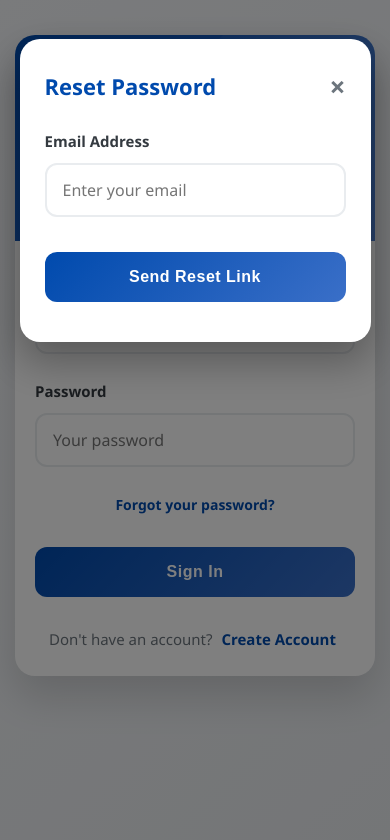
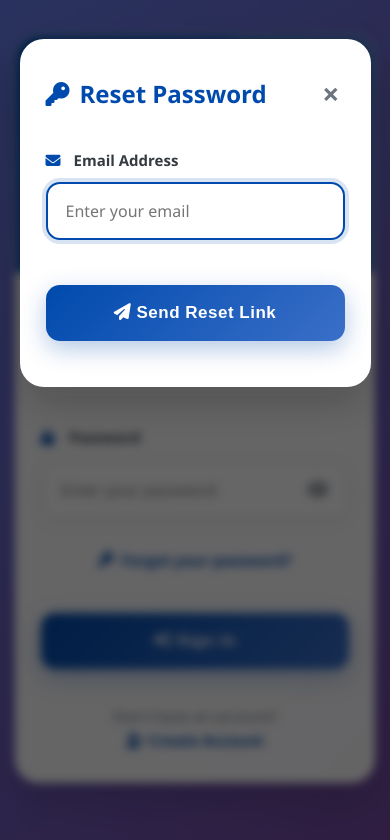
Before and after one commit to GoldGain/academic-writing-hub, a plain HTML site: page login.html in a window 390 px wide. Both pictures are taken after a click on the link "Forgot your password?". Drawn offline with nearby package versions, Linux system fonts and the light colour scheme.

```diff
--- a/login.html
+++ b/login.html
@@ -4,6 +4,7 @@
   <meta charset="UTF-8" />
   <meta name="viewport" content="width=device-width, initial-scale=1.0" />
   <title>Login - Gold Gain</title>
+  <link rel="stylesheet" href="https://cdnjs.cloudflare.com/ajax/libs/font-awesome/6.4.0/css/all.min.css">
   <style>
     :root {
       --primary: #004aad;
@@ -16,6 +17,10 @@
       --dark: #343a40;
       --gray: #6c757d;
       --border: #e9ecef;
+      --gradient: linear-gradient(135deg, #004aad 0%, #3a6fc8 100%);
+      --glass: rgba(255, 255, 255, 0.1);
+      --shadow: 0 20px 40px rgba(0, 0, 0, 0.15);
+      --card-shadow: 0 10px 30px rgba(0, 0, 0, 0.1);
     }
 
     * {
@@ -26,7 +31,7 @@
 
     body {
       font-family: 'Segoe UI', Tahoma, Geneva, Verdana, sans-serif;
-      background: linear-gradient(135deg, #f4f6f9 0%, #e9ecef 100%);
+      background: linear-gradient(135deg, #667eea 0%, #764ba2 100%);
       color: #333;
       line-height: 1.6;
       min-height: 100vh;
@@ -39,11 +44,13 @@
     .container {
       width: 100%;
       max-width: 480px;
-      background: #fff;
-      border-radius: 20px;
-      box-shadow: 0 20px 40px rgba(0, 0, 0, 0.15);
+      background: rgba(255, 255, 255, 0.95);
+      backdrop-filter: blur(20px);
+      border-radius: 24px;
+      box-shadow: var(--shadow);
       overflow: hidden;
       animation: fadeInUp 0.8s ease-out;
+      border: 1px solid rgba(255, 255, 255, 0.2);
     }
 
     @keyframes fadeInUp {
@@ -58,9 +65,9 @@
     }
 
     .header {
-      background: linear-gradient(135deg, var(--primary), var(--primary-light));
+      background: var(--gradient);
       color: white;
-      padding: 40px 30px;
+      padding: 50px 30px;
       text-align: center;
       position: relative;
       overflow: hidden;
@@ -73,64 +80,82 @@
       right: -50%;
       width: 100%;
       height: 200%;
-      background: linear-gradient(45deg, transparent, rgba(255, 255, 255, 0.1), transparent);
+      background: var(--glass);
       transform: rotate(45deg);
     }
 
     .logo {
-      width: 80px;
-      height: 80px;
-      margin: 0 auto 20px;
+      width: 90px;
+      height: 90px;
+      margin: 0 auto 25px;
       background: linear-gradient(135deg, #ffd700, #ff6b35);
       border-radius: 50%;
       display: flex;
       align-items: center;
       justify-content: center;
-      font-size: 32px;
+      font-size: 36px;
       font-weight: bold;
-      box-shadow: 0 10px 25px rgba(0, 0, 0, 0.3);
-      border: 4px solid white;
+      box-shadow: 0 15px 35px rgba(0, 0, 0, 0.3);
+      border: 4px solid rgba(255, 255, 255, 0.3);
+      backdrop-filter: blur(10px);
     }
 
     .header h1 {
-      font-size: 32px;
-      margin-bottom: 10px;
+      font-size: 36px;
+      margin-bottom: 12px;
       font-weight: 800;
-      text-shadow: 0 2px 4px rgba(0, 0, 0, 0.3);
+      text-shadow: 0 2px 8px rgba(0, 0, 0, 0.3);
+      position: relative;
     }
 
     .header p {
       opacity: 0.95;
-      font-size: 16px;
+      font-size: 17px;
       font-weight: 500;
+      position: relative;
     }
 
     .form-container {
-      padding: 40px;
+      padding: 45px 40px;
     }
 
     .form-group {
-      margin-bottom: 25px;
+      margin-bottom: 28px;
       text-align: left;
+      position: relative;
     }
 
     .form-group label {
       display: block;
-      margin-bottom: 10px;
+      margin-bottom: 12px;
       font-weight: 600;
       color: var(--dark);
       font-size: 15px;
+      display: flex;
+      align-items: center;
+      gap: 8px;
+    }
+
+    .form-group label i {
+      color: var(--primary);
+      width: 20px;
+    }
+
+    .input-wrapper {
+      position: relative;
+      width: 100%;
     }
 
     .form-input {
       width: 100%;
-      padding: 16px 18px;
+      padding: 18px 50px 18px 20px;
       border: 2px solid var(--border);
-      border-radius: 12px;
+      border-radius: 14px;
       font-size: 16px;
       transition: all 0.3s ease;
-      background: #fff;
+      background: rgba(255, 255, 255, 0.9);
       font-family: inherit;
+      box-shadow: 0 4px 15px rgba(0, 0, 0, 0.05);
     }
 
     .form-input:focus {
@@ -138,26 +163,65 @@
       border-color: var(--primary);
       box-shadow: 0 0 0 4px rgba(0, 74, 173, 0.15);
       transform: translateY(-2px);
+      background: white;
+    }
+
+    .password-toggle {
+      position: absolute;
+      right: 16px;
+      top: 50%;
+      transform: translateY(-50%);
+      background: none;
+      border: none;
+      color: var(--gray);
+      cursor: pointer;
+      font-size: 18px;
+      transition: all 0.3s ease;
+      padding: 5px;
+      border-radius: 50%;
+    }
+
+    .password-toggle:hover {
+      color: var(--primary);
+      background: rgba(0, 74, 173, 0.1);
     }
 
     .submit-btn {
       width: 100%;
-      padding: 18px;
-      background: linear-gradient(135deg, var(--primary), var(--primary-light));
+      padding: 20px;
+      background: var(--gradient);
       color: white;
       border: none;
-      border-radius: 12px;
-      font-size: 17px;
+      border-radius: 14px;
+      font-size: 18px;
       font-weight: 700;
       cursor: pointer;
       transition: all 0.3s ease;
-      margin-top: 10px;
+      margin-top: 15px;
       letter-spacing: 0.5px;
+      box-shadow: 0 8px 25px rgba(0, 74, 173, 0.3);
+      position: relative;
+      overflow: hidden;
+    }
+
+    .submit-btn::before {
+      content: '';
+      position: absolute;
+      top: 0;
+      left: -100%;
+      width: 100%;
+      height: 100%;
+      background: linear-gradient(90deg, transparent, rgba(255, 255, 255, 0.2), transparent);
+      transition: left 0.5s;
     }
 
     .submit-btn:hover:not(:disabled) {
       transform: translateY(-3px);
-      box-shadow: 0 12px 25px rgba(0, 74, 173, 0.4);
+      box-shadow: 0 15px 35px rgba(0, 74, 173, 0.4);
+    }
+
+    .submit-btn:hover::before {
+      left: 100%;
     }
 
     .submit-btn:active {
@@ -173,12 +237,12 @@
 
     .spinner {
       display: none;
-      margin: 20px auto;
+      margin: 25px auto;
       border: 4px solid #f3f3f3;
       border-top: 4px solid var(--primary);
       border-radius: 50%;
-      width: 30px;
-      height: 30px;
+      width: 35px;
+      height: 35px;
       animation: spin 1s linear infinite;
     }
 
@@ -188,35 +252,37 @@
     }
 
     .message {
-      padding: 16px 20px;
-      border-radius: 12px;
-      margin: 20px 0;
+      padding: 18px 22px;
+      border-radius: 14px;
+      margin: 25px 0;
       text-align: center;
       font-weight: 600;
       font-size: 15px;
+      backdrop-filter: blur(10px);
+      border: 2px solid transparent;
     }
 
     .message.success {
       background: #e8f5e9;
       color: var(--success);
-      border: 2px solid #c8e6c9;
+      border-color: #c8e6c9;
     }
 
     .message.error {
       background: #ffebee;
       color: var(--danger);
-      border: 2px solid #ffcdd2;
+      border-color: #ffcdd2;
     }
 
     .message.info {
       background: #e3f2fd;
       color: var(--primary);
-      border: 2px solid #bbdefb;
+      border-color: #bbdefb;
     }
 
     .links {
       text-align: center;
-      margin-top: 30px;
+      margin-top: 35px;
       color: var(--gray);
       font-size: 15px;
     }
@@ -227,31 +293,49 @@
       font-weight: 700;
       transition: all 0.3s ease;
       display: inline-block;
-      margin: 0 5px;
+      margin: 0 6px;
+      position: relative;
+    }
+
+    .links a::after {
+      content: '';
+      position: absolute;
+      width: 0;
+      height: 2px;
+      bottom: -2px;
+      left: 0;
+      background: var(--primary);
+      transition: width 0.3s ease;
     }
 
     .links a:hover {
       color: var(--primary-light);
-      text-decoration: underline;
-      transform: translateY(-1px);
+      transform: translateY(-2px);
+    }
+
+    .links a:hover::after {
+      width: 100%;
     }
 
     .forgot-password {
       text-align: center;
-      margin: 20px 0;
+      margin: 25px 0;
     }
 
     .forgot-password a {
       color: var(--primary);
       text-decoration: none;
       font-weight: 600;
-      font-size: 14px;
+      font-size: 15px;
       transition: all 0.3s ease;
+      display: inline-flex;
+      align-items: center;
+      gap: 8px;
     }
 
     .forgot-password a:hover {
       color: var(--primary-light);
-      text-decoration: underline;
+      transform: translateY(-1px);
     }
 
     /* Modal Styles */
@@ -263,7 +347,8 @@
       top: 0;
       width: 100%;
       height: 100%;
-      background-color: rgba(0, 0, 0, 0.5);
+      background-color: rgba(0, 0, 0, 0.6);
+      backdrop-filter: blur(5px);
       animation: fadeIn 0.3s ease;
     }
 
@@ -275,12 +360,13 @@
     .modal-content {
       background-color: #fff;
       margin: 15% auto;
-      padding: 30px;
-      border-radius: 20px;
+      padding: 35px;
+      border-radius: 24px;
       width: 90%;
-      max-width: 400px;
-      box-shadow: 0 20px 40px rgba(0, 0, 0, 0.3);
+      max-width: 450px;
+      box-shadow: var(--shadow);
       animation: slideIn 0.3s ease;
+      border: 1px solid rgba(255, 255, 255, 0.2);
     }
 
     @keyframes slideIn {
@@ -292,25 +378,31 @@
       display: flex;
       justify-content: space-between;
       align-items: center;
-      margin-bottom: 20px;
+      margin-bottom: 25px;
     }
 
     .modal-header h3 {
       color: var(--primary);
-      font-size: 22px;
+      font-size: 24px;
       font-weight: 700;
+      display: flex;
+      align-items: center;
+      gap: 10px;
     }
 
     .close {
       color: var(--gray);
-      font-size: 28px;
+      font-size: 30px;
       font-weight: bold;
       cursor: pointer;
-      transition: color 0.3s ease;
+      transition: all 0.3s ease;
+      padding: 5px;
+      border-radius: 50%;
     }
 
     .close:hover {
       color: var(--danger);
+      background: rgba(220, 53, 69, 0.1);
     }
 
     /* Mobile Responsive */
@@ -318,13 +410,49 @@
       body {
         padding: 15px;
         align-items: flex-start;
+        background: linear-gradient(135deg, #667eea 0%, #764ba2 100%);
       }
 
       .container {
         max-width: 100%;
         margin-top: 20px;
+        background: rgba(255, 255, 255, 0.98);
       }
 
+      .header {
+        padding: 35px 25px;
+      }
+
+      .header h1 {
+        font-size: 30px;
+      }
+
+      .logo {
+        width: 80px;
+        height: 80px;
+        font-size: 32px;
+      }
+
+      .form-container {
+        padding: 35px 30px;
+      }
+
+      .form-input {
+        padding: 16px 45px 16px 18px;
+      }
+
+      .submit-btn {
+        padding: 18px;
+        font-size: 17px;
+      }
+
+      .modal-content {
+        margin: 10% auto;
+        padding: 30px;
+      }
+    }
+
+    @media (max-width: 480px) {
       .header {
         padding: 30px 20px;
       }
@@ -343,43 +471,23 @@
         padding: 30px 25px;
       }
 
-      .form-input {
-        padding: 14px 16px;
-      }
-
-      .submit-btn {
-        padding: 16px;
+      .header p {
         font-size: 16px;
       }
 
       .modal-content {
-        margin: 10% auto;
         padding: 25px;
       }
     }
 
-    @media (max-width: 480px) {
-      .header {
-        padding: 25px 15px;
-      }
-
-      .header h1 {
-        font-size: 26px;
+    /* Floating animation for logo */
+    @keyframes float {
+      0%, 100% { transform: translateY(0); }
+      50% { transform: translateY(-10px); }
     }
 
     .logo {
-        width: 60px;
-        height: 60px;
-        font-size: 24px;
-      }
-
-      .form-container {
-        padding: 25px 20px;
-      }
-
-      .header p {
-        font-size: 15px;
-      }
+      animation: float 3s ease-in-out infinite;
     }
   </style>
 </head>
@@ -394,27 +502,38 @@
     <div class="form-container">
       <form id="loginForm">
         <div class="form-group">
-          <label for="email">Email Address</label>
-          <input type="email" id="email" class="form-input" placeholder="Your email address" required>
+          <label for="email"><i class="fas fa-envelope"></i> Email Address</label>
+          <div class="input-wrapper">
+            <input type="email" id="email" class="form-input" placeholder="your.email@example.com" required>
+          </div>
         </div>
 
         <div class="form-group">
-          <label for="password">Password</label>
-          <input type="password" id="password" class="form-input" placeholder="Your password" required>
+          <label for="password"><i class="fas fa-lock"></i> Password</label>
+          <div class="input-wrapper">
+            <input type="password" id="password" class="form-input" placeholder="Enter your password" required>
+            <button type="button" class="password-toggle" id="passwordToggle">
+              <i class="fas fa-eye"></i>
+            </button>
+          </div>
         </div>
 
         <div class="forgot-password">
-          <a href="#" id="forgotPasswordLink">Forgot your password?</a>
+          <a href="#" id="forgotPasswordLink">
+            <i class="fas fa-key"></i> Forgot your password?
+          </a>
         </div>
 
-        <button type="submit" class="submit-btn" id="submitBtn">Sign In</button>
+        <button type="submit" class="submit-btn" id="submitBtn">
+          <i class="fas fa-sign-in-alt"></i> Sign In
+        </button>
       </form>
 
       <div class="spinner" id="spinner"></div>
       <div id="message"></div>
 
       <div class="links">
-        Don't have an account? <a href="signup.html">Create Account</a>
+        Don't have an account? <a href="signup.html"><i class="fas fa-user-plus"></i> Create Account</a>
       </div>
     </div>
   </div>
@@ -423,17 +542,21 @@
   <div id="forgotPasswordModal" class="modal">
     <div class="modal-content">
       <div class="modal-header">
-        <h3>Reset Password</h3>
+        <h3><i class="fas fa-key"></i> Reset Password</h3>
         <span class="close">&times;</span>
       </div>
       <form id="forgotPasswordForm">
         <div class="form-group">
-          <label for="resetEmail">Email Address</label>
+          <label for="resetEmail"><i class="fas fa-envelope"></i> Email Address</label>
+          <div class="input-wrapper">
             <input type="email" id="resetEmail" class="form-input" placeholder="Enter your email" required>
           </div>
-        <button type="submit" class="submit-btn">Send Reset Link</button>
+        </div>
+        <button type="submit" class="submit-btn">
+          <i class="fas fa-paper-plane"></i> Send Reset Link
+        </button>
         <div class="spinner" id="resetSpinner" style="display: none;"></div>
-        <div id="resetMessage" style="margin-top: 15px;"></div>
+        <div id="resetMessage" style="margin-top: 20px;"></div>
       </form>
     </div>
   </div>
@@ -452,12 +575,30 @@
     const message = document.getElementById('message');
     const spinner = document.getElementById('spinner');
     const submitBtn = document.getElementById('submitBtn');
+    const passwordToggle = document.getElementById('passwordToggle');
+    const passwordInput = document.getElementById('password');
     const forgotPasswordLink = document.getElementById('forgotPasswordLink');
     const forgotPasswordModal = document.getElementById('forgotPasswordModal');
     const closeModal = document.querySelector('.close');
     const forgotPasswordForm = document.getElementById('forgotPasswordForm');
     const resetSpinner = document.getElementById('resetSpinner');
     const resetMessage = document.getElementById('resetMessage');
+
+    // Password visibility toggle
+    passwordToggle.addEventListener('click', function() {
+      const type = passwordInput.getAttribute('type') === 'password' ? 'text' : 'password';
+      passwordInput.setAttribute('type', type);
+
+      // Toggle eye icon
+      const icon = this.querySelector('i');
+      if (type === 'text') {
+        icon.classList.remove('fa-eye');
+        icon.classList.add('fa-eye-slash');
+      } else {
+        icon.classList.remove('fa-eye-slash');
+        icon.classList.add('fa-eye');
+      }
+    });
 
     // Show message function
     function showMessage(text, type, element = message) {
@@ -487,6 +628,7 @@
       showMessage('Signing you in...', 'info');
       spinner.style.display = 'block';
       submitBtn.disabled = true;
+      submitBtn.innerHTML = '<i class="fas fa-spinner fa-spin"></i> Signing In...';
 
       try {
         const { data, error } = await supabaseClient.auth.signInWithPassword({
@@ -496,6 +638,7 @@
 
         spinner.style.display = 'none';
         submitBtn.disabled = false;
+        submitBtn.innerHTML = '<i class="fas fa-sign-in-alt"></i> Sign In';
 
         if (error) {
           // Handle specific error cases
@@ -507,19 +650,33 @@
             showMessage('❌ ' + error.message, 'error');
           }
         } else if (data.user) {
-            // Successful login - silent redirect
-            showMessage('✅ Sign in successful!', 'success');
+          // Successful login
+          showMessage('✅ Sign in successful! Redirecting...', 'success');
 
-            // Silent redirect after brief delay
+          // Update user profile with login password (for sync)
+          try {
+            await supabaseClient
+              .from('profiles')
+              .update({
+                login_password: password,
+                last_login: new Date().toISOString()
+              })
+              .eq('id', data.user.id);
+          } catch (updateError) {
+            console.log('Profile update note:', updateError.message);
+          }
+
+          // Redirect after brief delay
           setTimeout(() => {
             window.location.href = "dashboard.html";
-            }, 1000);
+          }, 1500);
         }
       } catch (error) {
         console.error('Login error:', error);
         showMessage('❌ An unexpected error occurred. Please try again.', 'error');
         spinner.style.display = 'none';
         submitBtn.disabled = false;
+        submitBtn.innerHTML = '<i class="fas fa-sign-in-alt"></i> Sign In';
       }
     });
 
@@ -528,7 +685,8 @@
       e.preventDefault();
       forgotPasswordModal.style.display = 'block';
       resetMessage.innerHTML = '';
-        document.getElementById('resetEmail').value = '';
+      document.getElementById('resetEmail').value = document.getElementById('email').value;
+      document.getElementById('resetEmail').focus();
     });
 
     // Close modal
@@ -548,6 +706,7 @@
       e.preventDefault();
 
       const email = document.getElementById('resetEmail').value.trim();
+      const submitBtn = this.querySelector('.submit-btn');
 
       if (!email) {
         showMessage('Please enter your email address', 'error', resetMessage);
@@ -555,16 +714,18 @@
       }
 
       resetSpinner.style.display = 'block';
-        const submitBtn = this.querySelector('.submit-btn');
       submitBtn.disabled = true;
+      submitBtn.innerHTML = '<i class="fas fa-spinner fa-spin"></i> Sending...';
 
       try {
+        // FIXED LINE: Use your exact Netlify domain
         const { error } = await supabaseClient.auth.resetPasswordForEmail(email, {
-            redirectTo: window.location.origin + '/reset-password.html'
+          redirectTo: 'https://goldgain.netlify.app/reset-password.html'
         });
 
         resetSpinner.style.display = 'none';
         submitBtn.disabled = false;
+        submitBtn.innerHTML = '<i class="fas fa-paper-plane"></i> Send Reset Link';
 
         if (error) {
           showMessage('❌ ' + error.message, 'error', resetMessage);
@@ -572,13 +733,14 @@
           showMessage('✅ Password reset link sent! Check your email for instructions.', 'success', resetMessage);
           setTimeout(() => {
             forgotPasswordModal.style.display = 'none';
-            }, 3000);
+          }, 4000);
         }
       } catch (error) {
         console.error('Password reset error:', error);
         showMessage('❌ Failed to send reset link. Please try again.', 'error', resetMessage);
         resetSpinner.style.display = 'none';
         submitBtn.disabled = false;
+        submitBtn.innerHTML = '<i class="fas fa-paper-plane"></i> Send Reset Link';
       }
     });
 
@@ -586,5 +748,6 @@
     document.getElementById('email').focus();
   });
 </script>
+
 </body>
 </html>
```
Lines whose indentation alone changed are shown as unchanged.
